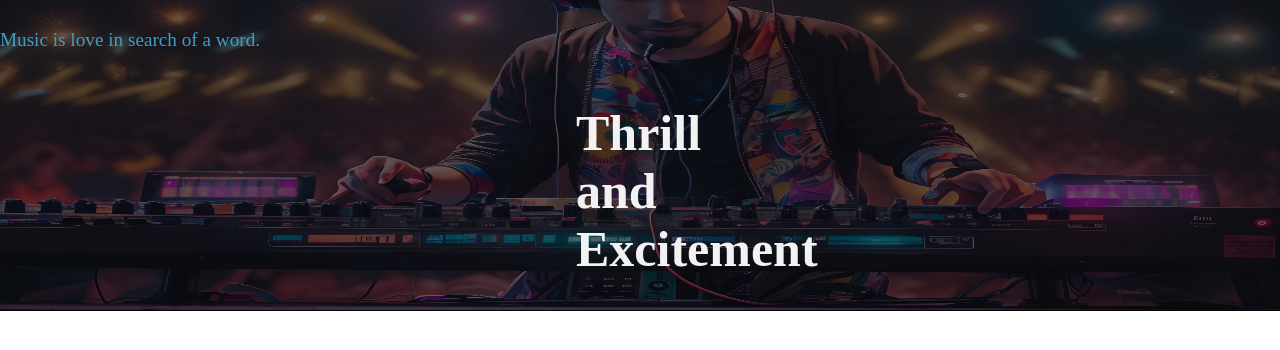
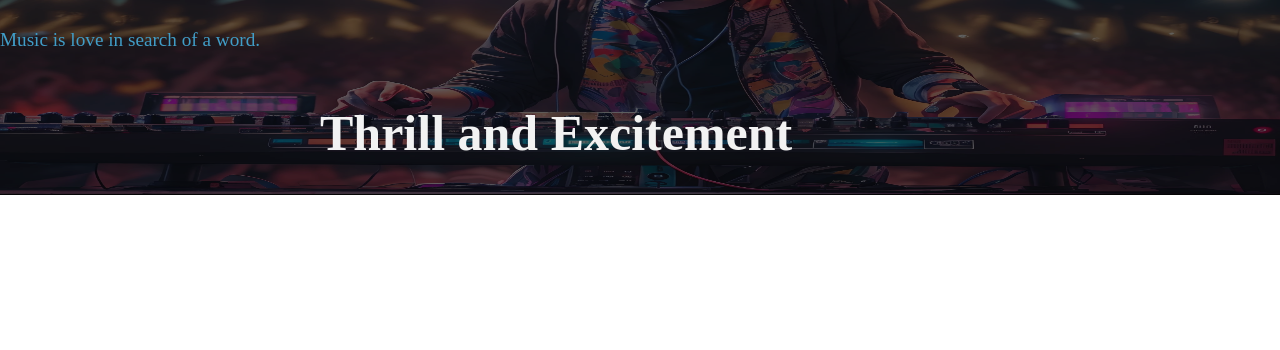
Before and after one commit to Raifulalam/Music-Explorer, a website built with Vite: page index.html in a window 1280 px wide. Shown: the part 130-480 px from the top of the page. Built offline with nearby package versions, Linux system fonts and the light colour scheme.

Commit message:
adjust heading

```diff
--- a/style.css
+++ b/style.css
@@ -118,7 +118,6 @@ body {
 }
 
 .header-left {
-  padding-right: 40%;
-  padding-left: 45%;
+  padding-left: 25%;
   font-size: 25px;
 }
```
